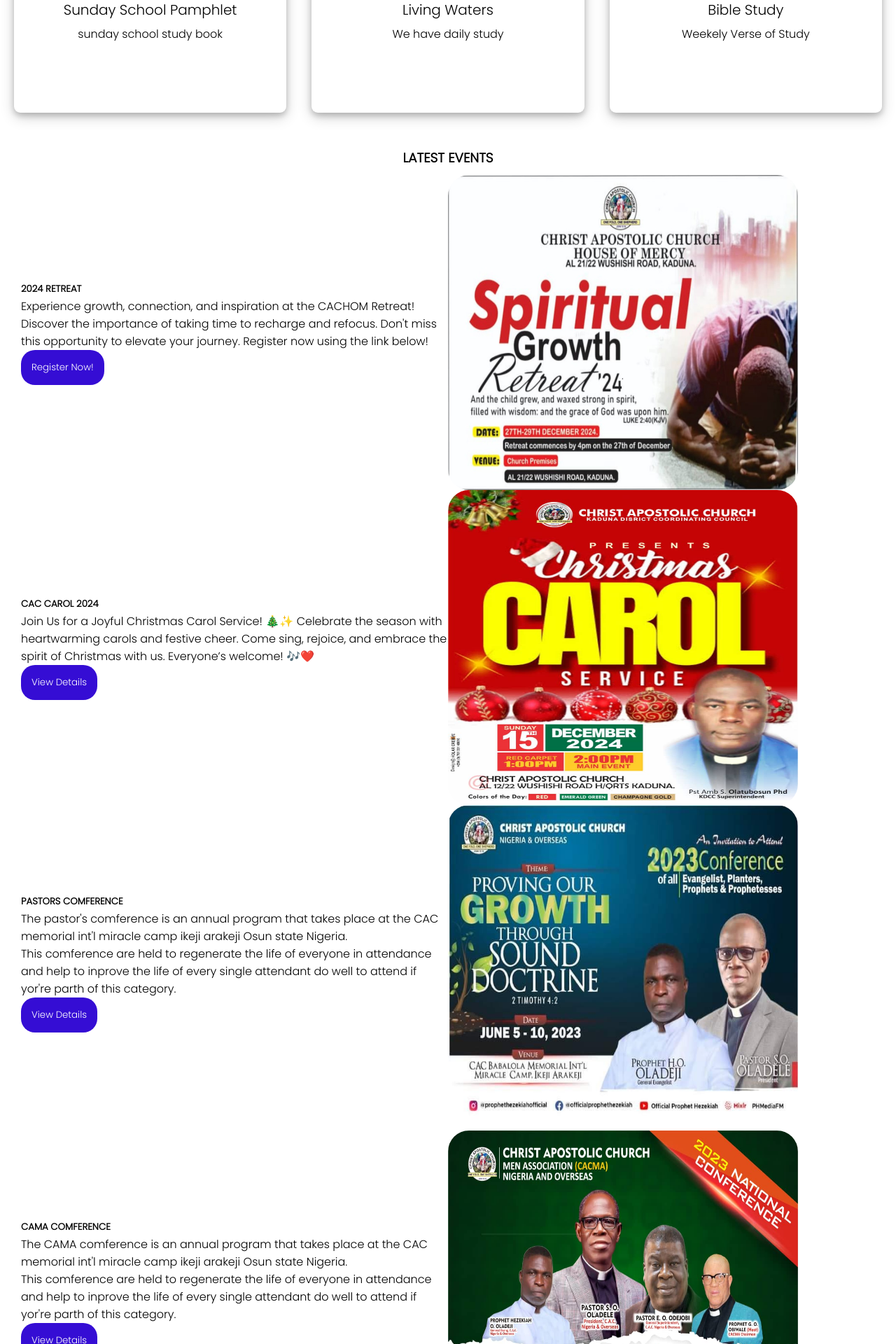
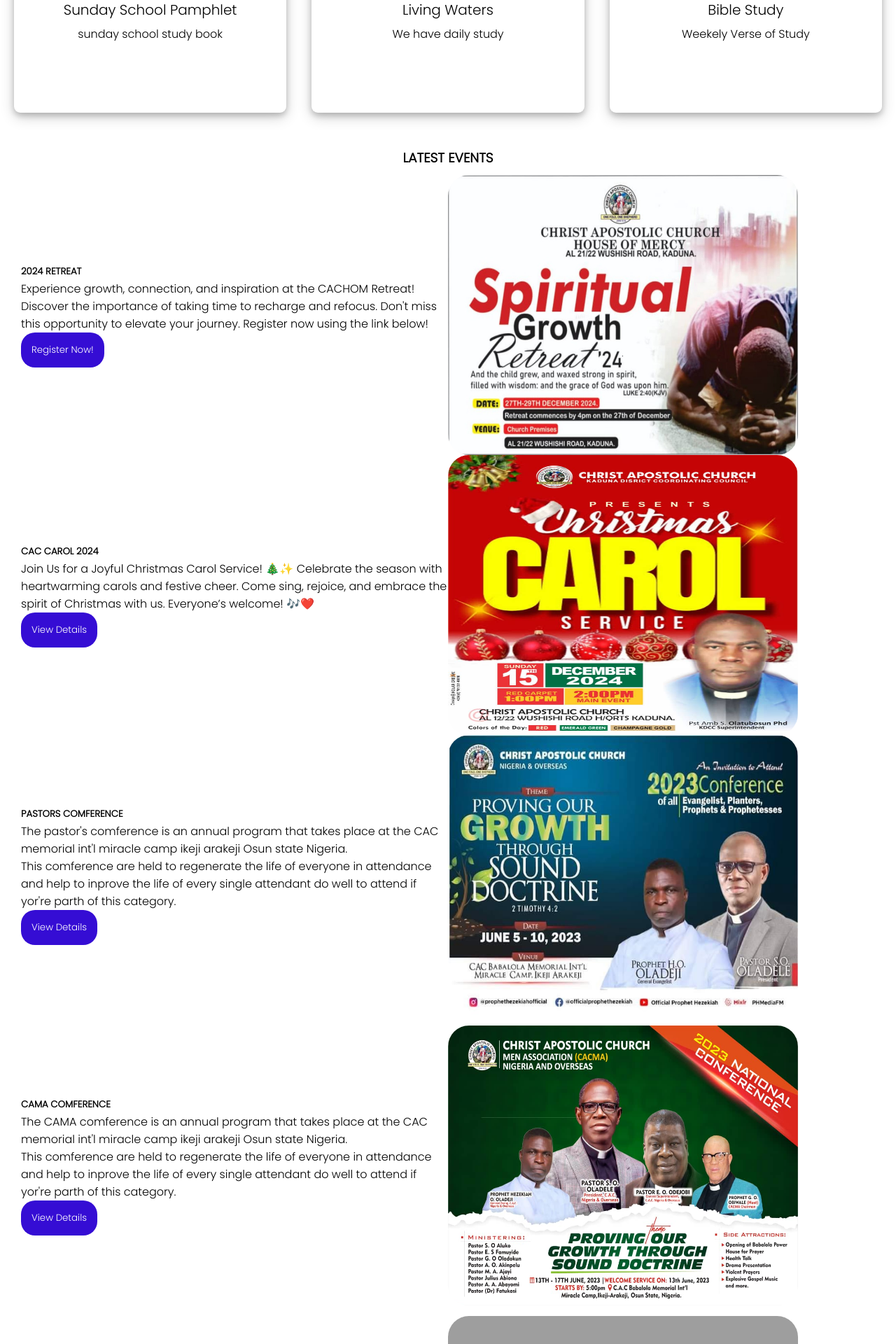
Before and after one commit to Atmosphere0102/cachom, a PHP site: page / in a window 1280 px wide. Shown: the part 983-2903 px from the top of the page at 70% size. Run offline with PHP 8.4, Linux system fonts and the light colour scheme; grey boxes are pictures that could not be loaded.

Commit message:
Update styles.css

```diff
--- a/styles.css
+++ b/styles.css
@@ -241,7 +241,7 @@
 .container-3 img,
 .container-4 img{
    width: 500px;
-   height: 450px;
+   height: 400px;
    border-radius: 30px;
 }
 .event-1 h5,
```
